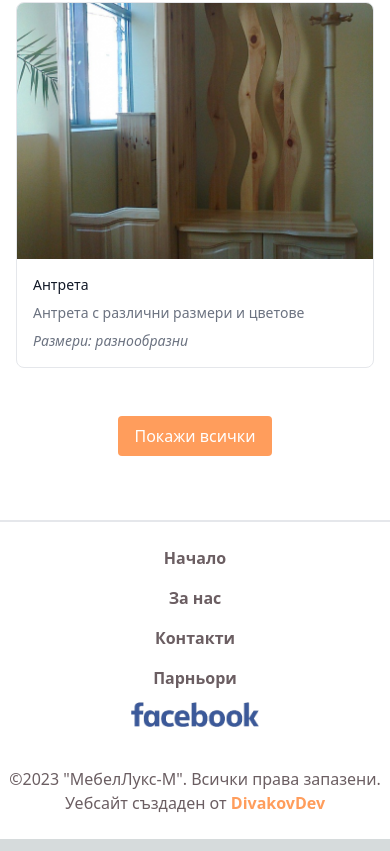
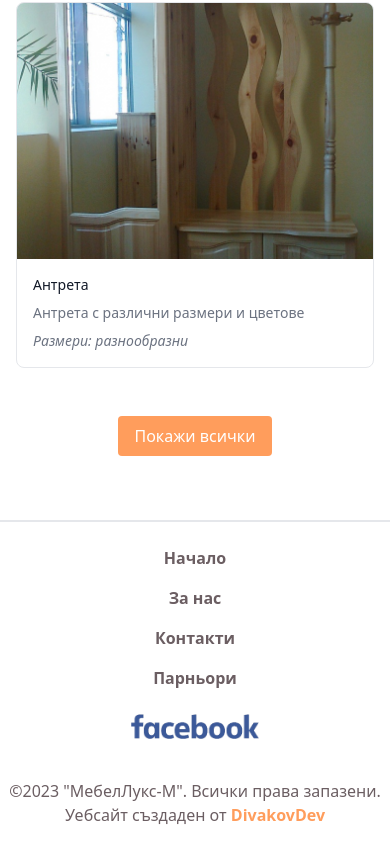
Before and after one commit to DivakovDev/MebelLux-Site, a Next.js app: page / in a window 390 px wide. Shown: the part 2903-3754 px from the top of the page. Built offline with nearby package versions, Linux system fonts and the light colour scheme.

Commit message:
changing padding on facebook logo

```diff
--- a/src/components/footer.tsx
+++ b/src/components/footer.tsx
@@ -31,7 +31,7 @@ const navigation = {
               </div>
             ))}
           </nav>
-          <div className="flex justify-center sm:justify-normal">
+          <div className="flex justify-center pt-3 sm:pt-0 sm:justify-normal">
             {navigation.social.map((item) => (
               <Link key={item.name} href={item.path} className="mt-1 text-luxWenge hover:text-luxBrown">
                 <span className="sr-only">{item.name}</span>
```
